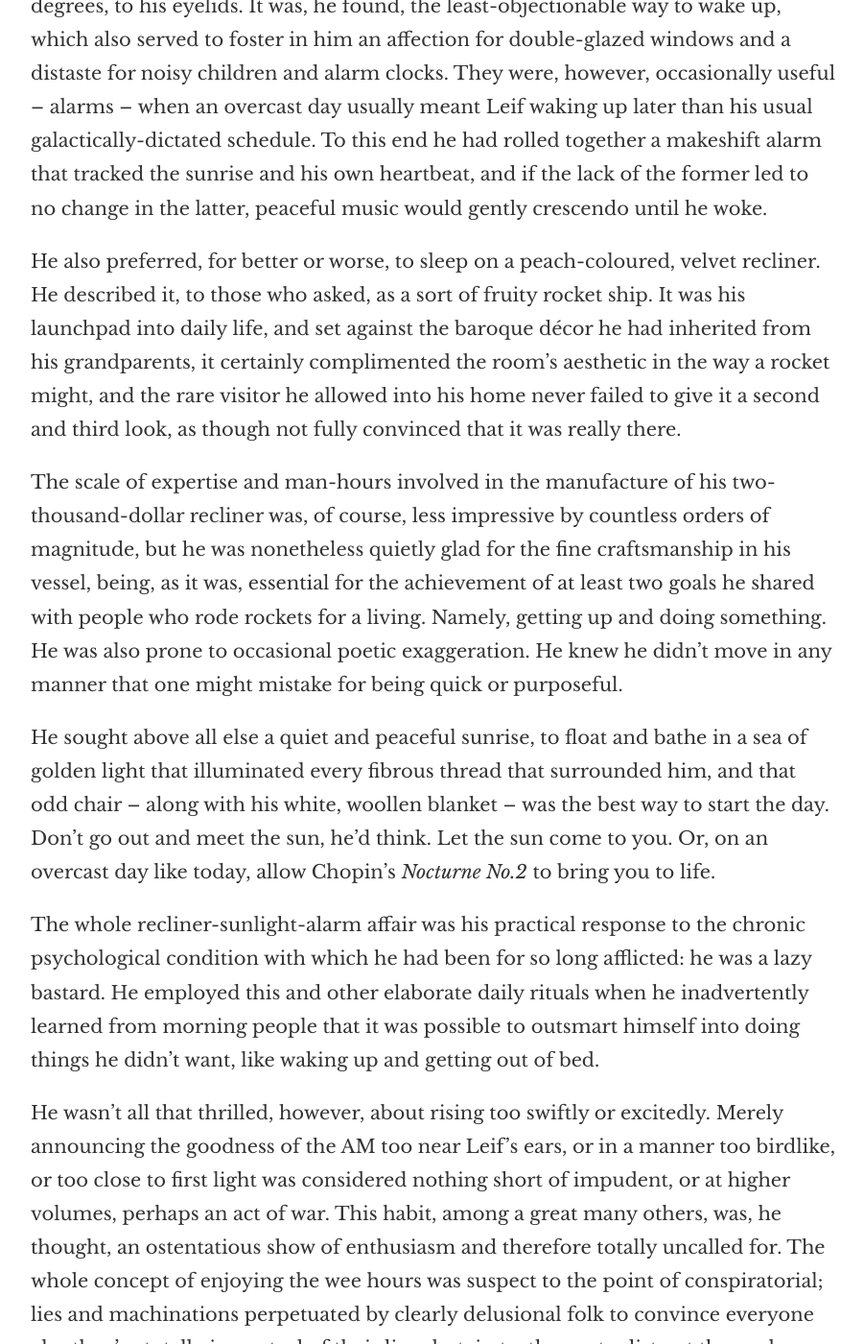
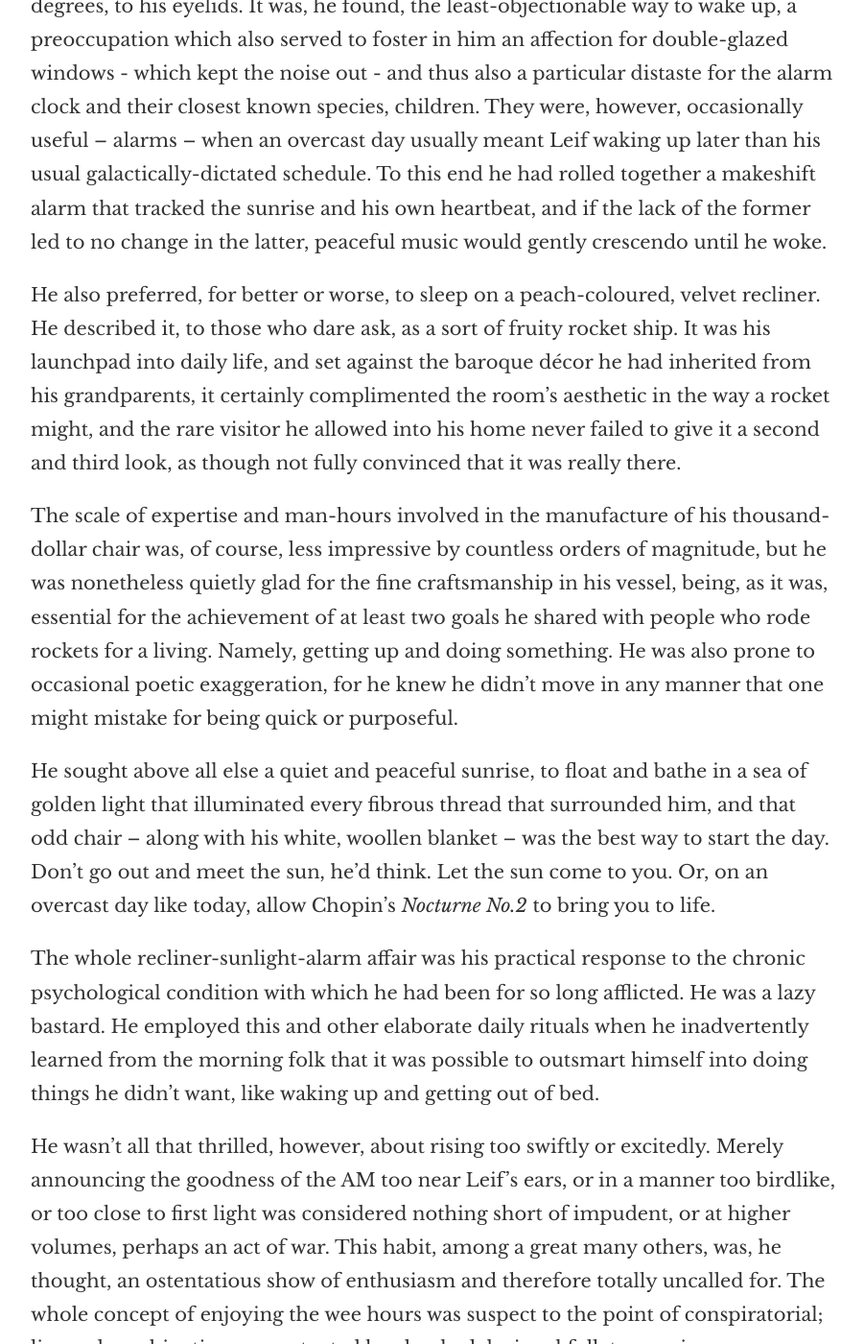
Before and after one commit to gitsit/rzrecord, a Jekyll site: the page built from _posts/2020-10-16-leif-chapter-one.md, in a window 1280 px wide and 1400 px high, scrolled down 368 px. Shown: the whole window at 96% size, without its empty margins (188-1089 px from the left). Built offline with Jekyll 4.4.1, drawn with Linux system fonts in a browser that asks for light colours; nearby versions of some CDN libraries; some of the changed text lies outside the part shown.

Commit message:
adjusted draft of chapter one

```diff
--- a/_posts/2020-10-16-leif-chapter-one.md
+++ b/_posts/2020-10-16-leif-chapter-one.md
@@ -6,38 +6,27 @@ summary: The start of something. Maybe.
 categories: fiction
 ---
 
-For twenty-two years, Leif had re-entered the world in the same way every morning. Light from the rising sun would descend the eastern wall of a city skyrise to his thirtieth-floor apartment,  through the window’s plantation shutters, tilted at a few degrees, to his eyelids. It was, he found, the least-objectionable way to wake up, which also served to foster in him an affection for double-glazed windows and a distaste for noisy children and alarm clocks. They were, however, occasionally useful –  alarms – when an overcast day usually meant Leif waking up later than his usual galactically-dictated schedule. To this end he had rolled together a makeshift alarm that tracked the sunrise and his own heartbeat, and if the lack of the former led to no change in the latter, peaceful music would gently crescendo until he woke.
+   For twenty-two years, Leif had re-entered the world in the same way every morning. Light from the rising sun would descend the eastern wall of a city skyrise to his thirtieth-floor apartment,  through the window’s plantation shutters, tilted at a few degrees, to his eyelids. It was, he found, the least-objectionable way to wake up, a preoccupation which also served to foster in him an affection for double-glazed windows - which kept the noise out - and thus also a particular distaste for the alarm clock and their closest known species, children. They were, however, occasionally useful –  alarms – when an overcast day usually meant Leif waking up later than his usual galactically-dictated schedule. To this end he had rolled together a makeshift alarm that tracked the sunrise and his own heartbeat, and if the lack of the former led to no change in the latter, peaceful music would gently crescendo until he woke.
 
+   He also preferred, for better or worse, to sleep on a peach-coloured, velvet recliner. He described it, to those who dare ask, as a sort of fruity rocket ship. It was his launchpad into daily life, and set against the baroque décor he had inherited from his grandparents, it certainly complimented the room’s aesthetic in the way a rocket might, and the rare visitor he allowed into his home never failed to give it a second and third look, as though not fully convinced that it was really there.
 
-He also preferred, for better or worse, to sleep on a peach-coloured, velvet recliner. He described it, to those who asked, as a sort of fruity rocket ship. It was his launchpad into daily life, and set against the baroque décor he had inherited from his grandparents, it certainly complimented the room’s aesthetic in the way a rocket might, and the rare visitor he allowed into his home never failed to give it a second and third look, as though not fully convinced that it was really there.
+   The scale of expertise and man-hours involved in the manufacture of his thousand-dollar chair was, of course, less impressive by countless orders of magnitude, but he was nonetheless quietly glad for the fine craftsmanship in his vessel, being, as it was, essential for the achievement of at least two goals he shared with people who rode rockets for a living. Namely, getting up and doing something. He was also prone to occasional poetic exaggeration, for he knew he didn’t move in any manner that one might mistake for being quick or purposeful.
 
+   He sought above all else a quiet and peaceful sunrise, to float and bathe in a sea of golden light that illuminated every fibrous thread that surrounded him, and that odd chair – along with his white, woollen blanket – was the best way to start the day. Don’t go out and meet the sun, he’d think. Let the sun come to you. Or, on an overcast day like today, allow Chopin’s *Nocturne No.2* to bring you to life.
 
-The scale of expertise and man-hours involved in the manufacture of his two-thousand-dollar recliner was, of course, less impressive by countless orders of magnitude, but he was nonetheless quietly glad for the fine craftsmanship in his vessel, being, as it was, essential for the achievement of at least two goals he shared with people who rode rockets for a living. Namely, getting up and doing something. He was also prone to occasional poetic exaggeration. He knew he didn’t move in any manner that one might mistake for being quick or purposeful.
+   The whole recliner-sunlight-alarm affair was his practical response to the chronic psychological condition with which he had been for so long afflicted. He was a lazy bastard. He employed this and other elaborate daily rituals when he inadvertently learned from the morning folk that it was possible to outsmart himself into doing things he didn’t want, like waking up and getting out of bed.
 
+   He wasn’t all that thrilled, however, about rising too swiftly or excitedly. Merely announcing the goodness of the AM too near Leif’s ears, or in a manner too birdlike, or too close to first light was considered nothing short of impudent, or at higher volumes, perhaps an act of war. This habit, among a great many others, was, he thought, an ostentatious show of enthusiasm and therefore totally uncalled for. The whole concept of enjoying the wee hours was suspect to the point of conspiratorial; lies and machinations perpetuated by clearly delusional folk to convince everyone else they’re totally in control of their lives but in truth was to distract themselves from the wearying realisation that we’re all dying. You don’t see teenagers learning bicep curls or perfecting virasana.
+   In any case, Leif understood everyone had their own road to walk, and though the level of his ire towards pre-midday exuberance nearly saw it land on his *Most Unwanted* list, he consciously elected not to harbour any longstanding ill-will to those too-jovial conspirators, sparing himself the burden of both high blood pressure and the inevitable interrogations as to why he was such a shit before breakfast.
 
-He sought above all else a quiet and peaceful sunrise, to float and bathe in a sea of golden light that illuminated every fibrous thread that surrounded him, and that odd chair – along with his white, woollen blanket – was the best way to start the day. Don’t go out and meet the sun, he’d think. Let the sun come to you. Or, on an overcast day like today, allow Chopin’s *Nocturne No.2* to bring you to life.
+   As he slowly woke, his still-soft focus was caught by a giant green ball that drifted behind and out from the window frame. He blinked long and looked again to see a hot-air balloon aloft outside the city. It was soon accompanied by two others, one in chequered black-and-white, and the other a brilliant blue-and-yellow that recalled the Swedish flag. This was the perfect example, he thought – the very fucking embodiment – of morning energy; getting up and flying over the city in a fluorescent dirigible.
 
+   *Own roads, own roads*, he reasoned.
 
-The whole recliner-sunlight-alarm affair was his practical response to the chronic psychological condition with which he had been for so long afflicted: he was a lazy bastard. He employed this and other elaborate daily rituals when he inadvertently learned from morning people that it was possible to outsmart himself into doing things he didn’t want, like waking up and getting out of bed.
+   It was nearly enough anger to put him back to sleep, but the hypnotic drift enchanted him to the point where he wondered if he could book a mid-afternoon flight because it honestly looked a little fun. Their graceful movement through the featureless grey, meanwhile, served to exaggerate all the inevitable sounds of the morning; his hungry belly, the rumble of a train on the overpass, the upstairs neighbour dragging a body.
 
+   Far below, he watched Central Station commuters stride swiftly about, their discordant marching forming queues and bottlenecks that swelled with impatience before disappearing. He often observed this daily procession, eyeing their movements, pondering the destinations of those down there  with their own daydreams and odd routines and, perhaps, recliners.
 
-He wasn’t all that thrilled, however, about rising too swiftly or excitedly. Merely announcing the goodness of the AM too near Leif’s ears, or in a manner too birdlike, or too close to first light was considered nothing short of impudent, or at higher volumes, perhaps an act of war. This habit, among a great many others, was, he thought, an ostentatious show of enthusiasm and therefore totally uncalled for. The whole concept of enjoying the wee hours was suspect to the point of conspiratorial; lies and machinations perpetuated by clearly delusional folk to convince everyone else they’re totally in control of their lives but, in truth, was to distract themselves from the wearying realisation that we’re all dying. You don’t see teenagers learning bicep curls or perfecting *virasana*.
+   He enjoyed the feeling of stillness in the midst of motion, watching the world whirl about before him like a zoetrope, indulging in momentary delusions that he was in any way separate from it. In a real physical sense, time did move at a different rate here on the thirtieth floor than it did on the ground. Einstein may have married his cousin, he often said, but he was pretty smart.  And sure, it was trillionths of a second per year faster, but it was enough for Leif. He loved the idea that reality played funny buggers and held among its many parlour tricks a kind of temporal sleight-of-hand that we short-lived meat-creatures couldn’t see with our own eyes, and he took deep comfort in the thought. He had to. He had whiled away so many years in what one could only very charitably call deep reflective thought, his only refuge was the shelter he took in relativity. *Boy*, he would think, those years went by like *that*.
 
-
-In any case, Leif understood everyone had their own road to walk, and though the level of his ire towards sunrise exuberance nearly saw it land on his *Most Unwanted* List, he consciously elected not to harbour any longstanding ill-will to those too-jovial conspirators, sparing himself the burden of both high blood pressure and the inevitable interrogations as to why he was such a shit before breakfast.
-
-
-As he slowly woke, his still-soft focus was caught by a giant green ball that drifted behind and out from the window frame. He blinked long and looked again to see a hot-air balloon aloft outside the city. It was soon accompanied by two others, one in chequered black-and-white, and the other a brilliant blue-and-yellow that recalled the Swedish flag. This was the perfect example – the very embodiment – of morning energy; getting up and flying over the city in a fluorescent dirigible.
-
-*Own roads, own roads.*
-
-It was nearly enough to put him back to sleep, but the hypnotic drift enchanted him to the point where he wondered if he could book a mid-afternoon flight because it honestly looked a little fun. Their graceful movement through the featureless grey, meanwhile, served to exaggerate all the inevitable sounds of the morning; his hungry belly, the upstairs neighbour dragging a body, the rumble of a train on the overpass.
-
-
-Far below, he watched Central Station commuters stride swiftly about, their discordant marching forming queues and bottlenecks that swelled with impatience before disappearing. He often observed this daily procession, eyeing their movements, pondering the destinations of those down there  with their own daydreams and odd routines and, perhaps, recliners.
-
-
-He enjoyed the feeling of stillness in the midst of motion, watching the world whirl about before him like a zoetrope, indulging in momentary delusions that he was in any way separate from it. In a real physical sense, time did move slower up here on the thirtieth floor than it did on the ground. Einstein may have married his cousin, but he was pretty smart, he thought.  Sure, it was trillionths of a second per year slower, but it was enough for Leif. He loved the idea that reality played funny buggers and held among its many parlour tricks a kind of temporal sleight-of-hand that we short-lived meat-creatures couldn’t see with our own eyes, and he took deep comfort in the thought. He had to. He had whiled away so many years in what one could only very charitably call deep reflective thought, his only refuge was the shelter he took in relativity. Boy, he would think, those years went by like *that*.
-
-
-Leif became aware of his slack-jawed staring, and shortened his vision to the fine dust that rested upon the window’s white louvres. He exhaled sharply in mild annoyance before realising he couldn’t remember when he had last cleaned it, and lamented that he couldn’t automate it somehow. He rose from his chair to fetch a cloth from the kitchen sink, but promptly forgot that too, and walked to the bathroom where he showered for exactly five minutes and fifteen seconds before a precisely-controlled meter cut off his hot water, drawing from him the briefest scream.
+   Leif became aware of his slack-jawed staring, and shortened his vision to the fine dust that rested upon the window’s white louvres. He exhaled sharply in mild annoyance before realising he couldn’t remember when he had last cleaned it, and lamented that he couldn’t automate it somehow. He rose from his chair to fetch a cloth from the kitchen sink, but promptly forgot that too, and walked to the bathroom where he showered for exactly five minutes and fifteen seconds before a precisely-controlled meter cut off his hot water, drawing from him the briefest scream.
```
Also changed, not shown: _posts/2020-11-09-where-to-from-here.md (deleted, +0 -33 lines).
